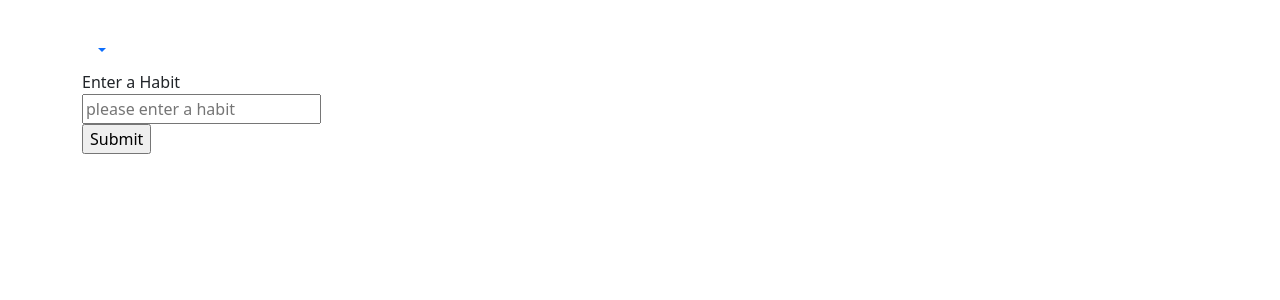
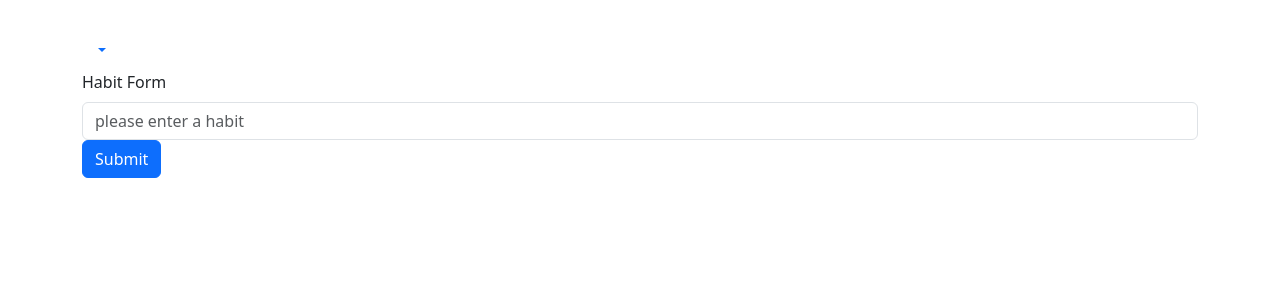
Before and after one commit to anissalopez/phase-2-final-project, a React (Create React App) app in the folder my-app/: page /AddHabit in a window 1280 px wide. Shown: the top 300 px of the page. Built offline with nearby package versions, Linux system fonts and the light colour scheme; no server answers.

Commit message:
updating form style

```diff
--- a/my-app/src/Components/HabitForm.js
+++ b/my-app/src/Components/HabitForm.js
@@ -1,5 +1,7 @@
 import React, { useState } from "react";
 import { useNavigate } from "react-router-dom";
+import Button from 'react-bootstrap/Button';
+import Form from 'react-bootstrap/Form';
 
 function HabitForm({ updateHabitList, habits }){
     const [form, setForm] = useState({
@@ -33,18 +35,16 @@ function HabitForm({ updateHabitList, habits }){
 
 
     return(
-        <div className="formBody">
-        <div>
-         <header className="formHeader">Enter a Habit</header>
-        </div>
-        <div className ="parent">
-            <form className="form" onSubmit={handleSubmit}>
-                <input type="text" placeholder="please enter a habit" value={habit} onChange={(e) => setHabit(e.target.value)}></input>
-                <div className="submit"><input type="submit"></input></div>
-            </form>
-        </div>
-        </div>
-    )
-}
+        <Form onSubmit={handleSubmit}>
+            <Form.Group className="mb-3" controlId="habitForm">
+            <Form.Label>Habit Form</Form.Label>
+            <Form.Control type="text" placeholder="please enter a habit" value={habit} onChange={(e) => setHabit(e.target.value)}/>
+            <Button variant="primary" type="submit">
+            Submit
+            </Button>
+         </Form.Group>
+        </Form>
+    );
+};
 
 export default HabitForm;
```
